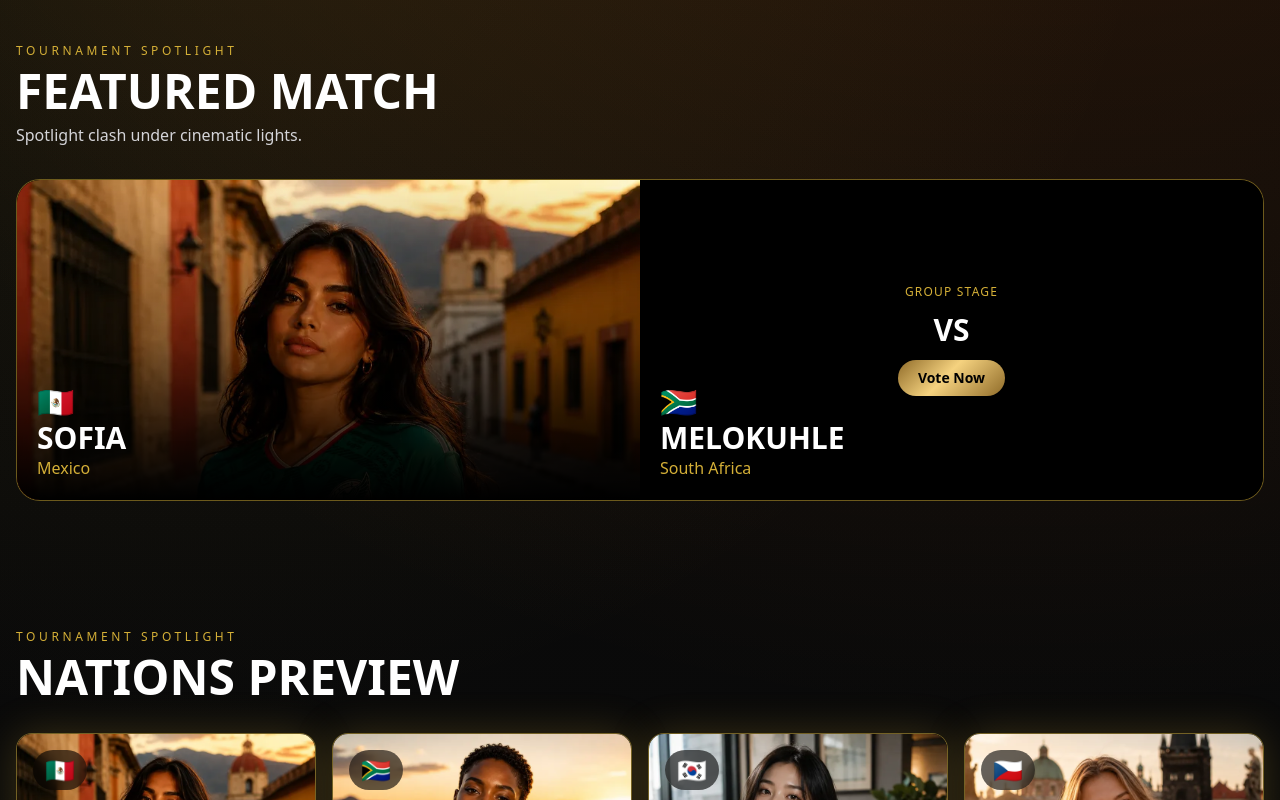
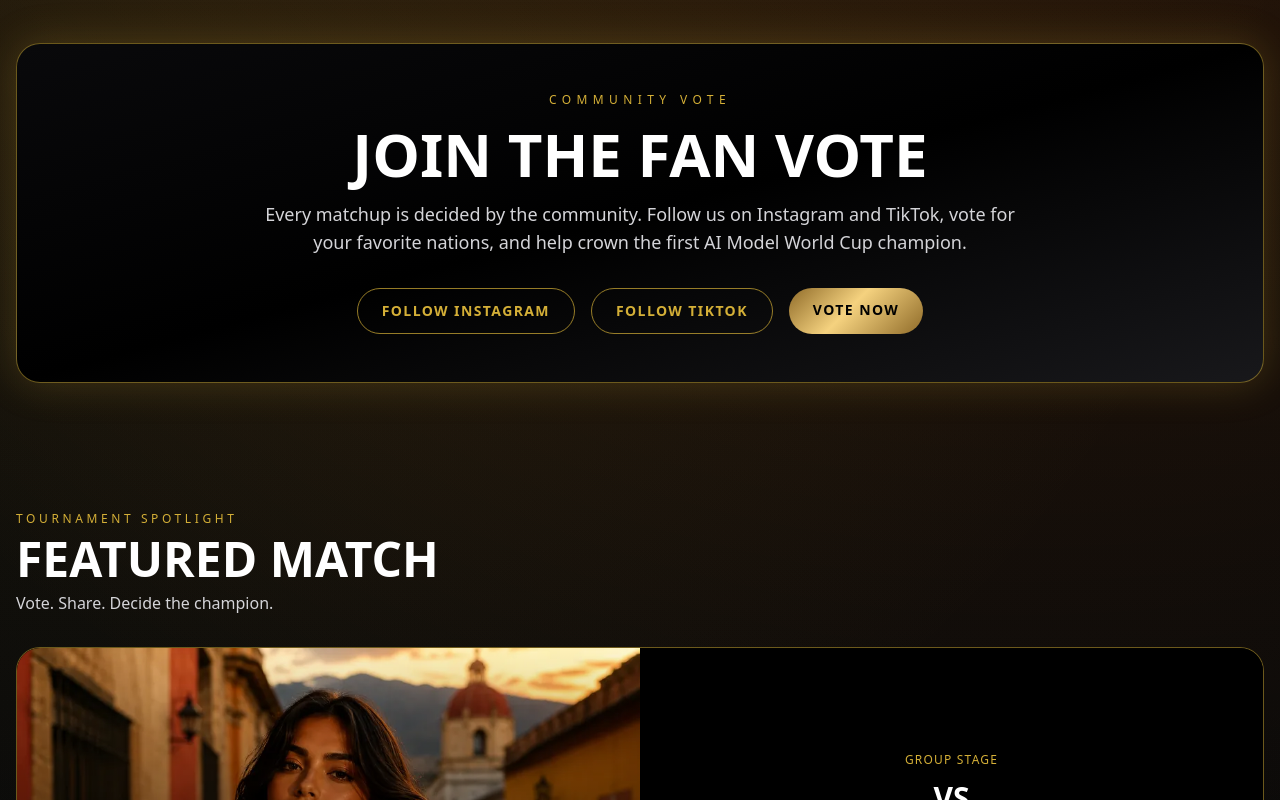
Before and after one commit to yellowboxproject/ai-world-cup, a Next.js app: page / in a window 1280 px wide. Shown: the part 900-1700 px from the top of the page. Built offline with nearby package versions, Linux system fonts and the light colour scheme.

Commit message:
Add social voting section

```diff
--- a/app/page.tsx
+++ b/app/page.tsx
@@ -1,15 +1,30 @@
 import { HeroSection, MatchCard, NationCard } from "@/components/cards";
 import { GoldButton, SectionTitle } from "@/components/ui";
 import { featuredMatch, nations } from "@/lib/data";
+
+const instagramUrl = "https://www.instagram.com/worldcup.ai.models/";
+const tiktokUrl = "https://www.tiktok.com/@ai.models.world.cup";
 
 export default function HomePage() {
   return (
     <main>
       <HeroSection />
       <section className="-mt-24 px-4 pb-16 text-center">
-        <div className="flex justify-center gap-4"><GoldButton href="/groups">Enter The Tournament</GoldButton><GoldButton href="/matchups">View Matchups</GoldButton></div>
+        <div className="flex flex-wrap justify-center gap-4"><GoldButton href="/groups">Enter The Tournament</GoldButton><GoldButton href="/matchups">View Matchups</GoldButton></div>
       </section>
-      <section className="mx-auto max-w-7xl px-4 py-16"><SectionTitle title="Featured Match" subtitle="Spotlight clash under cinematic lights." /><MatchCard home={featuredMatch.home} away={featuredMatch.away} /></section>
+      <section className="mx-auto max-w-7xl px-4 py-16">
+        <div className="gold-outline rounded-3xl bg-gradient-to-br from-zinc-950 via-black to-zinc-900 p-8 text-center shadow-glow md:p-12">
+          <p className="text-xs uppercase tracking-[0.45em] text-luxuryGold">Community Vote</p>
+          <h2 className="mt-4 text-4xl font-black uppercase md:text-6xl">Join The Fan Vote</h2>
+          <p className="mx-auto mt-4 max-w-3xl text-zinc-300 md:text-lg">Every matchup is decided by the community. Follow us on Instagram and TikTok, vote for your favorite nations, and help crown the first AI Model World Cup champion.</p>
+          <div className="mt-8 flex flex-wrap justify-center gap-4">
+            <a href={instagramUrl} target="_blank" rel="noreferrer" className="rounded-full border border-luxuryGold/70 px-6 py-3 text-sm font-bold uppercase tracking-widest text-luxuryGold transition hover:bg-luxuryGold hover:text-black">Follow Instagram</a>
+            <a href={tiktokUrl} target="_blank" rel="noreferrer" className="rounded-full border border-luxuryGold/70 px-6 py-3 text-sm font-bold uppercase tracking-widest text-luxuryGold transition hover:bg-luxuryGold hover:text-black">Follow TikTok</a>
+            <GoldButton href="/matchups">Vote Now</GoldButton>
+          </div>
+        </div>
+      </section>
+      <section className="mx-auto max-w-7xl px-4 py-16"><SectionTitle title="Featured Match" subtitle="Vote. Share. Decide the champion." /><MatchCard home={featuredMatch.home} away={featuredMatch.away} /></section>
       <section className="mx-auto max-w-7xl px-4 py-16"><SectionTitle title="Nations Preview" /><div className="grid gap-4 sm:grid-cols-2 lg:grid-cols-4">{nations.slice(0,8).map((n)=><NationCard key={n.country} nation={n} />)}</div></section>
       <section className="mx-auto max-w-7xl px-4 py-16"><SectionTitle title="About the Competition" subtitle="A fictional women’s AI World Cup where every nation is represented by a digital superstar model." /></section>
       <section className="mx-auto max-w-7xl px-4 py-16"><SectionTitle title="Fan Voting Coming Soon" subtitle="Live polls, creator collabs, and matchday experiences built for TikTok-era fans." /></section>
```
